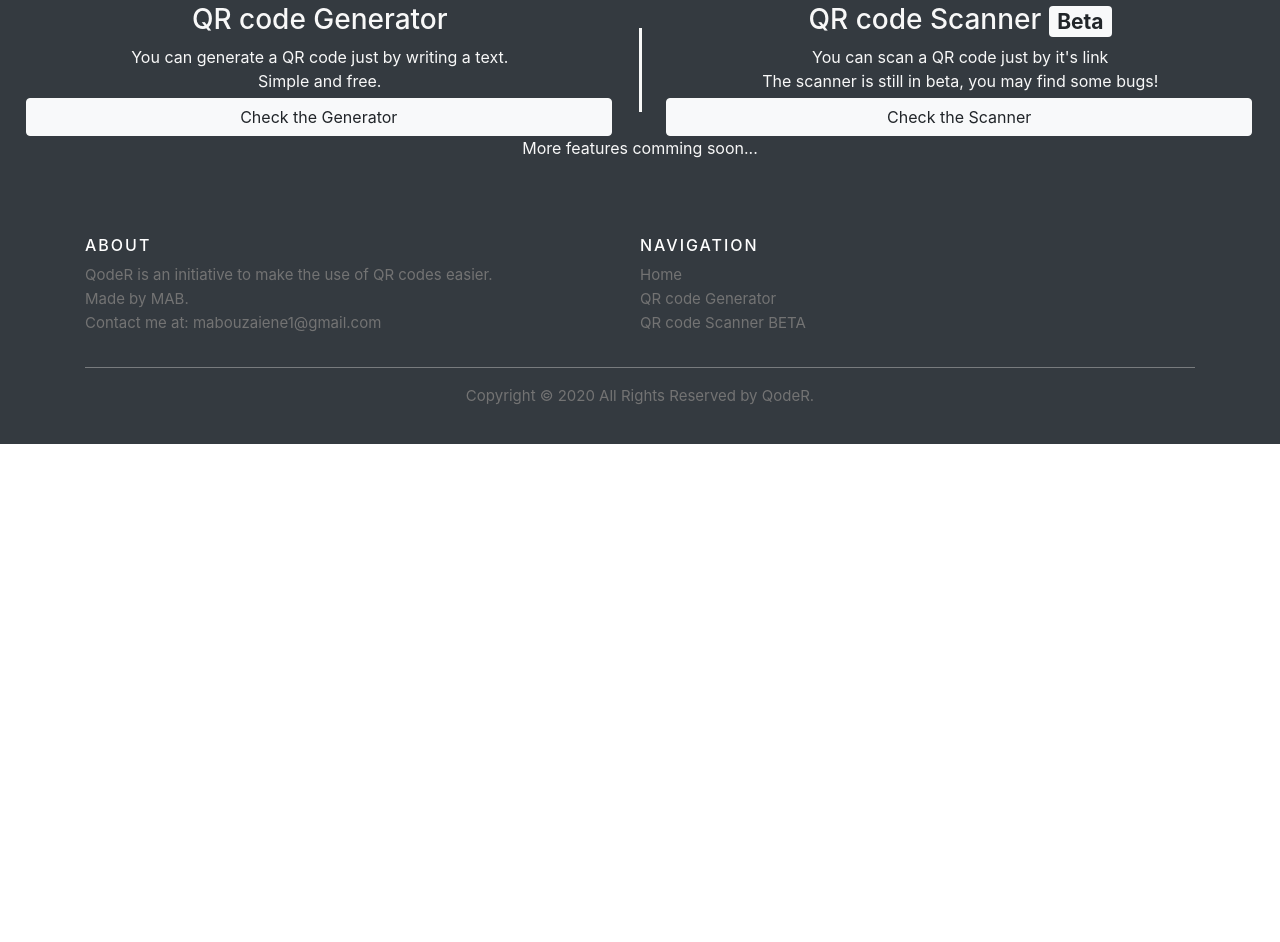
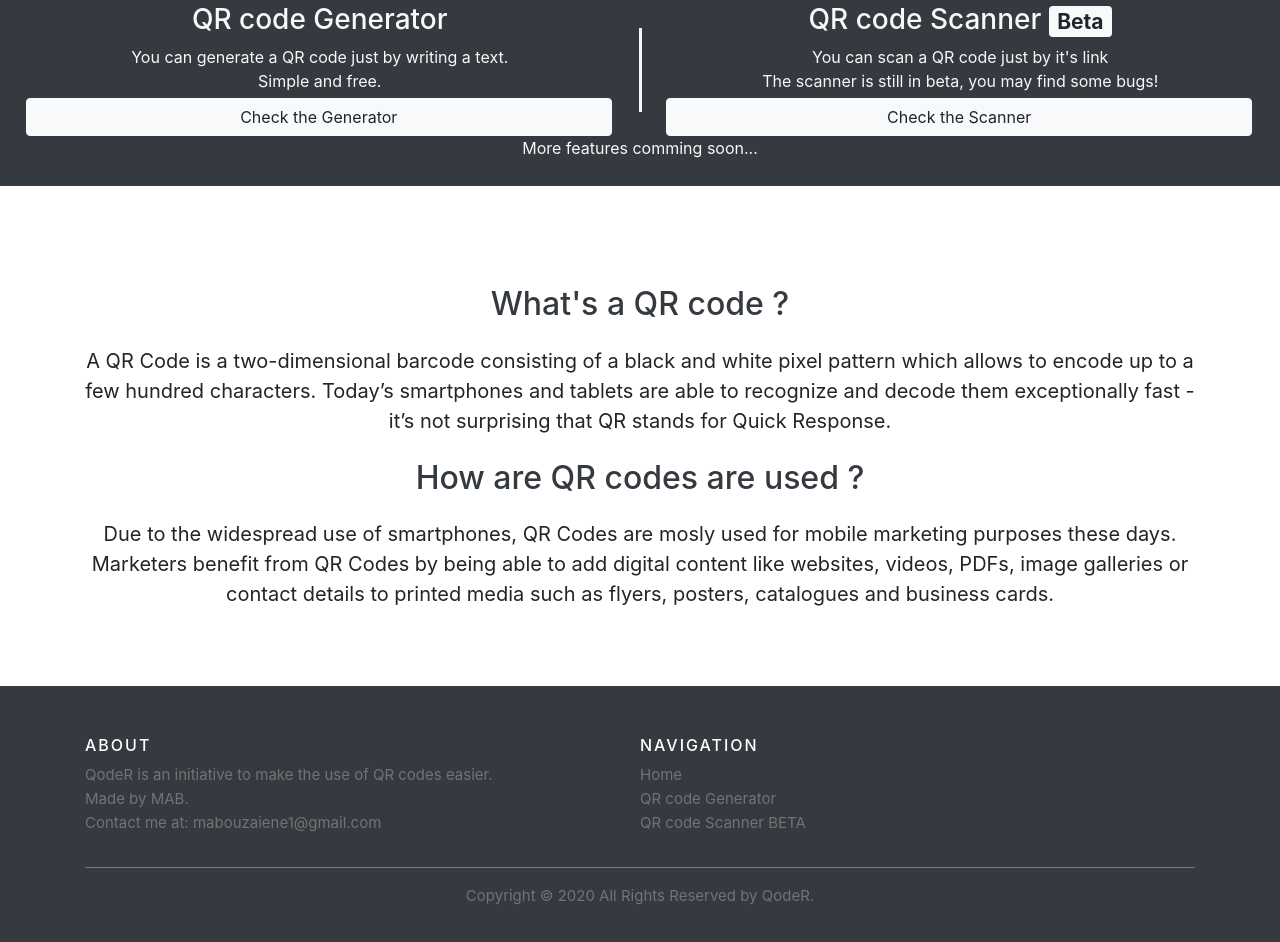
Before and after one commit to MedAliBZ/QodeR, a plain HTML site: page index.html in a window 1280 px wide. Shown: the part 942-1884 px from the top of the page. Before the commit the page ends 1386 px from the top, so only its background shows below. Drawn offline with nearby package versions, Linux system fonts and the light colour scheme.

Commit message:
HTML and CSS done

```diff
--- a/index.html
+++ b/index.html
@@ -12,7 +12,7 @@
 </head>
 
 <body>
-  <nav class="navbar navbar-dark bg-dark">
+  <nav class="navbar navbar-expand-lg navbar-dark bg-dark">
     <a class="navbar-brand" href="index.html">QodeR</a>
     <button class="navbar-toggler" type="button" data-toggle="collapse" data-target="#navbarNavDropdown"
       aria-controls="navbarNavDropdown" aria-expanded="false" aria-label="Toggle navigation">
@@ -21,7 +21,7 @@
     <div class="collapse navbar-collapse" id="navbarNavDropdown">
       <ul class="navbar-nav">
         <li class="nav-item active">
-          <a class="nav-link" href="index.html">Home <span class="sr-only"></span></a>
+          <a class="nav-link" href="index.html">Home</a>
         </li>
         <li class="nav-item">
           <a class="nav-link" href="generate.html">QR Generator</a>
@@ -83,6 +83,13 @@
   <span class="more">More features comming soon...</span>
   </div>
 
+  <div class="info">
+  <h2>What's a QR code ?</h2>
+    <span>A QR Code is a two-dimensional barcode consisting of a black and white pixel pattern which allows to encode up to a few hundred characters. Today’s smartphones and tablets are able to recognize and decode them exceptionally fast - it’s not surprising that QR stands for Quick Response.</span>
+  <h2>How are QR codes are used ?</h2>
+  <span>Due to the widespread use of smartphones, QR Codes are mosly used for mobile marketing purposes these days. Marketers benefit from QR Codes by being able to add digital content like websites, videos, PDFs, image galleries or contact details to printed media such as flyers, posters, catalogues and business cards.</span>
+  </div>
+
     <!-- Site footer -->
     <footer class="site-footer">
       <div class="container">
--- a/styleindex.css
+++ b/styleindex.css
@@ -49,3 +49,14 @@
   .features h2{
       text-align: initial;
   }
+
+  .info{
+      padding: 6%;
+      text-align: center;
+      font-weight: 400;
+  }
+
+
+  .info span{
+      font-size: 20px;
+  }
```
Also changed, not shown: generate.html (+3 -3 lines), read.html (+4 -4 lines).
